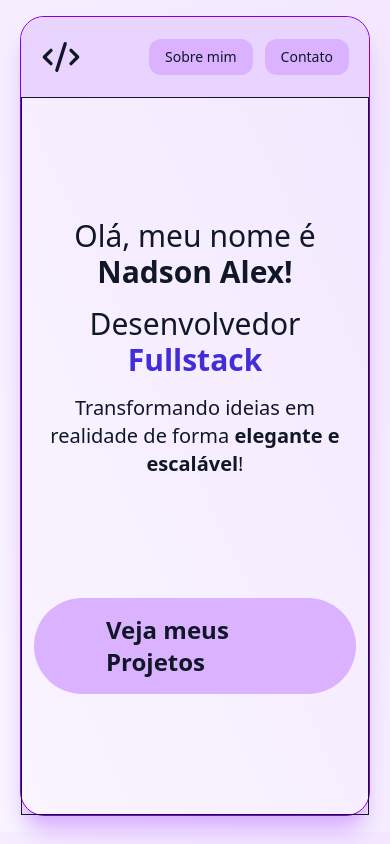
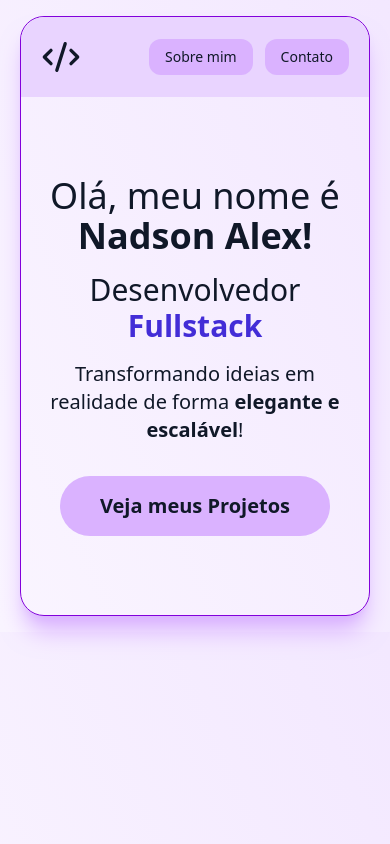
Before and after one commit to Dev-Nadson/Portfolio-1.0, a React (Vite) app: page / in a window 390 px wide. Built offline with nearby package versions, Linux system fonts and the light colour scheme.

Commit message:
Refac: Ajustes na responsividade

```diff
--- a/src/components/Header/Header.tsx
+++ b/src/components/Header/Header.tsx
@@ -3,7 +3,7 @@ import { Code2 } from "lucide-react"
 
 function Header() {
     return (
-        <header className="h-200 md:h-[95vh] border shadow-xl shadow-purple-300 border-purple-700 rounded-3xl flex flex-col">
+        <header className="h-150 md:h-[95vh] border shadow-xl shadow-purple-300 border-purple-700 rounded-3xl flex flex-col">
 
             <div className="bg-purple-200 py-5 px-5 md:px-28 rounded-t-3xl transition-all duration-500">
                 <div className="mx-auto flex justify-between max-w-400">
@@ -16,23 +16,23 @@ function Header() {
             </div>
 
 
-            <section className="px-3 md:px-15 border flex flex-1 items-center justify-center gap-4">
+            <section className="px-4 md:px-15 flex flex-1 items-center justify-center gap-4">
 
                 <div className="flex items-center justify-center">
-                    <div className="flex flex-col gap-30 items-center md:items-start">
+                    <div className="flex flex-col justify-between items-center lg:items-start h-full min-h-90">
 
                         <div className="flex flex-col gap-4">
-                            <h1 className="text-3xl md:text-6xl text-center md:text-start">Olá, meu nome é <strong>Nadson Alex!</strong></h1>
-                            <h3 className="text-3xl md:text-5xl text-center md:text-start">Desenvolvedor <strong className="text-indigo-700">Fullstack</strong></h3>
-                            <p className="text-xl md:text-2xl text-center md:text-start">Transformando ideias em realidade de forma <strong>elegante e escalável</strong>! </p>
+                            <h1 className="text-4xl md:text-6xl text-center lg:text-start text-wrap">Olá, meu nome é <strong>Nadson Alex!</strong></h1>
+                            <h3 className="text-3xl md:text-5xl text-center lg:text-start">Desenvolvedor <strong className="text-indigo-700">Fullstack</strong></h3>
+                            <p className="text-xl md:text-2xl text-center lg:text-start">Transformando ideias em realidade de forma <strong>elegante e escalável</strong>! </p>
                         </div>
 
                         <div className="">
-                            <a href="#projetos" className=" flex w-fit bg-purple-300  py-4 px-18 rounded-full hover:shadow-lg hover:shadow-purple-400 hover:ring hover:ring-purple-50 text-2xl font-bold transition-all duration-300 ease-in-out transform hover:scale-110">Veja meus Projetos</a>
+                            <a href="#projetos" className=" flex w-fit bg-purple-300 py-4 px-10 md:px-18 rounded-full hover:shadow-lg hover:shadow-purple-400 hover:ring hover:ring-purple-50 text-xl md:text-2xl font-bold transition-all duration-300 ease-in-out transform hover:scale-110">Veja meus Projetos</a>
                         </div>
                     </div>
 
-                    <img src="/send-message.svg" alt="" className="h-[38vw] hidden md:block my-6" />
+                    <img src="/send-message.svg" alt="" className="h-[38vw] hidden lg:block my-6" />
                 </div>
 
             </section>
```
